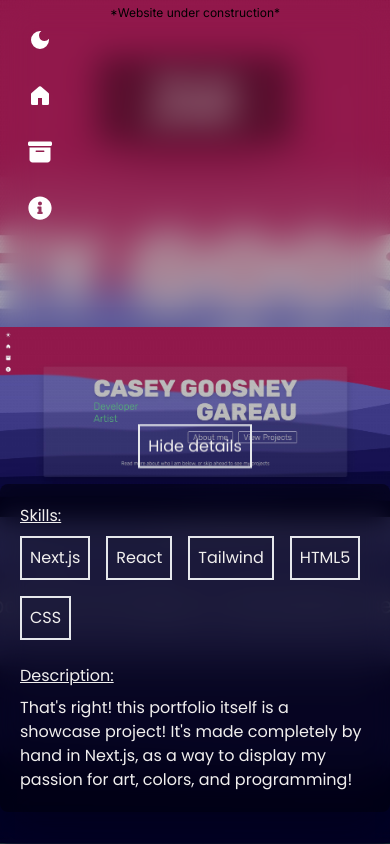
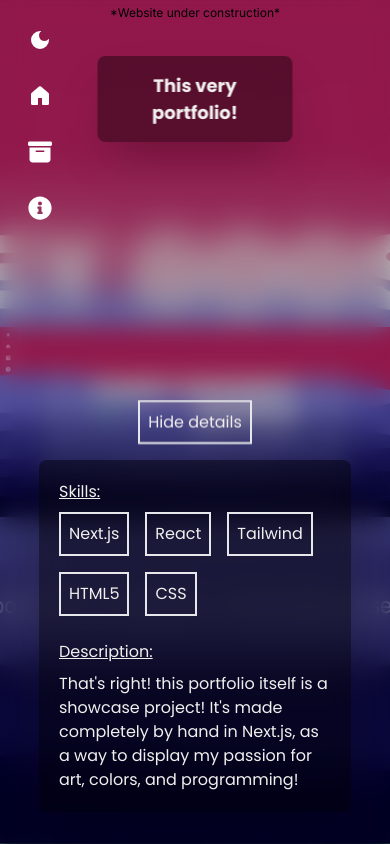
Before and after one commit to CaseSens/nextjs_portfolio, a Next.js app: page /projects in a window 390 px wide. Both pictures are taken after a click on the element "Show details". Built offline with nearby package versions, Linux system fonts and the light colour scheme.

Commit message:
fixed mobile sizing on cards

```diff
--- a/src/app/projects/page.css
+++ b/src/app/projects/page.css
@@ -13,7 +13,7 @@ section {
   }
 
   .bg {
-    position: absolute;
+    position: relative;
     height: 100%;
     width: 100%;
     top: 0;
--- a/src/app/projects/page.tsx
+++ b/src/app/projects/page.tsx
@@ -148,7 +148,7 @@ const ProjectSection: React.FC<ProjectSectionProps> = ({
     if (detailsActive) {
       transition(`transitionable-container-${index}`, {
         opacity: "1",
-        duration: .2,
+        duration: 0.2,
         ease: "power1.inOut",
       });
       transition(`transitionable-font-${index}`, {
@@ -171,7 +171,7 @@ const ProjectSection: React.FC<ProjectSectionProps> = ({
       transition(`transitionable-blur-${index}`, {
         opacity: "0",
         duration: 1,
-        delay: .3,
+        delay: 0.3,
         ease: "power1.in",
       });
       transition(`transitionable-container-${index}`, {
@@ -201,16 +201,16 @@ const ProjectSection: React.FC<ProjectSectionProps> = ({
                   className="w-max h-max max-w-full max-h-full bg-contain bg-no-repeat bg-center shadow-2xl"
                 />
               </div>
-              <div
-                className={`transitionable-blur-${index} opacity-0 absolute w-full h-full pointer-events-none backdrop-filter backdrop-blur-[12px]`}
-              />
-              <div className="absolute top-14 right-1/2 translate-x-1/2 px-12 py-4 backdrop-blur-md rounded-lg shadow-2xl bg-black/40">
-                <h2 className="clamp-width-medium font-bold text-center">
-                  {slide.title}
-                </h2>
-              </div>
             </div>
-            <div className="transition-all duration-[1000ms] ease-in absolute max-w-lg w-full z-30 bottom-8 right-1/2 translate-x-1/2 flex flex-col items-center gap-4">
+            <div
+              className={`transitionable-blur-${index} opacity-0 absolute z-30 w-full h-full top-0 left-0 pointer-events-none backdrop-filter backdrop-blur-[12px]`}
+            />
+            <div className="absolute top-14 right-1/2 z-30 translate-x-1/2 px-12 py-4 backdrop-blur-md rounded-lg shadow-2xl bg-black/40">
+              <h2 className="clamp-width-medium font-bold text-center">
+                {slide.title}
+              </h2>
+            </div>
+            <div className="transition-all duration-[1000ms] ease-in absolute max-w-[80dvw] sm:max-w-sm md:max-w-md lg:max-w-lg w-full z-30 bottom-8 right-1/2 translate-x-1/2 flex flex-col items-center gap-4">
               <h1
                 onClick={handleDetailsActive}
                 className=" cursor-pointer border-2 p-2"
@@ -233,7 +233,9 @@ const ProjectSection: React.FC<ProjectSectionProps> = ({
                     <h1 className="underline">Skills:</h1>
                     <div className="flex flex-wrap gap-4 items-center w-full mb-4">
                       {slide.skills.map((skill, index) => (
-                        <h1 key={index} className={`p-2 border-2`}>{skill}</h1>
+                        <h1 key={index} className={`p-2 border-2`}>
+                          {skill}
+                        </h1>
                       ))}
                     </div>
                     <h1 className="underline">Description:</h1>
@@ -248,21 +250,3 @@ const ProjectSection: React.FC<ProjectSectionProps> = ({
     </section>
   );
 };
-
-/*
-
-                  <div className="w-max">
-                    {slide.skills.map((skill) => (
-                      <p
-                        className={`clamp-width-default transitionable-font-${index}`}
-                      >
-                        {skill}
-                      </p>
-                    ))}
-                  </div>
-                  <div
-                    className={`w-1/2 clamp-width-xsmall transitionable-font-${index}`}
-                  >
-                    {slide.description}
-                  </div>
-*/
```
